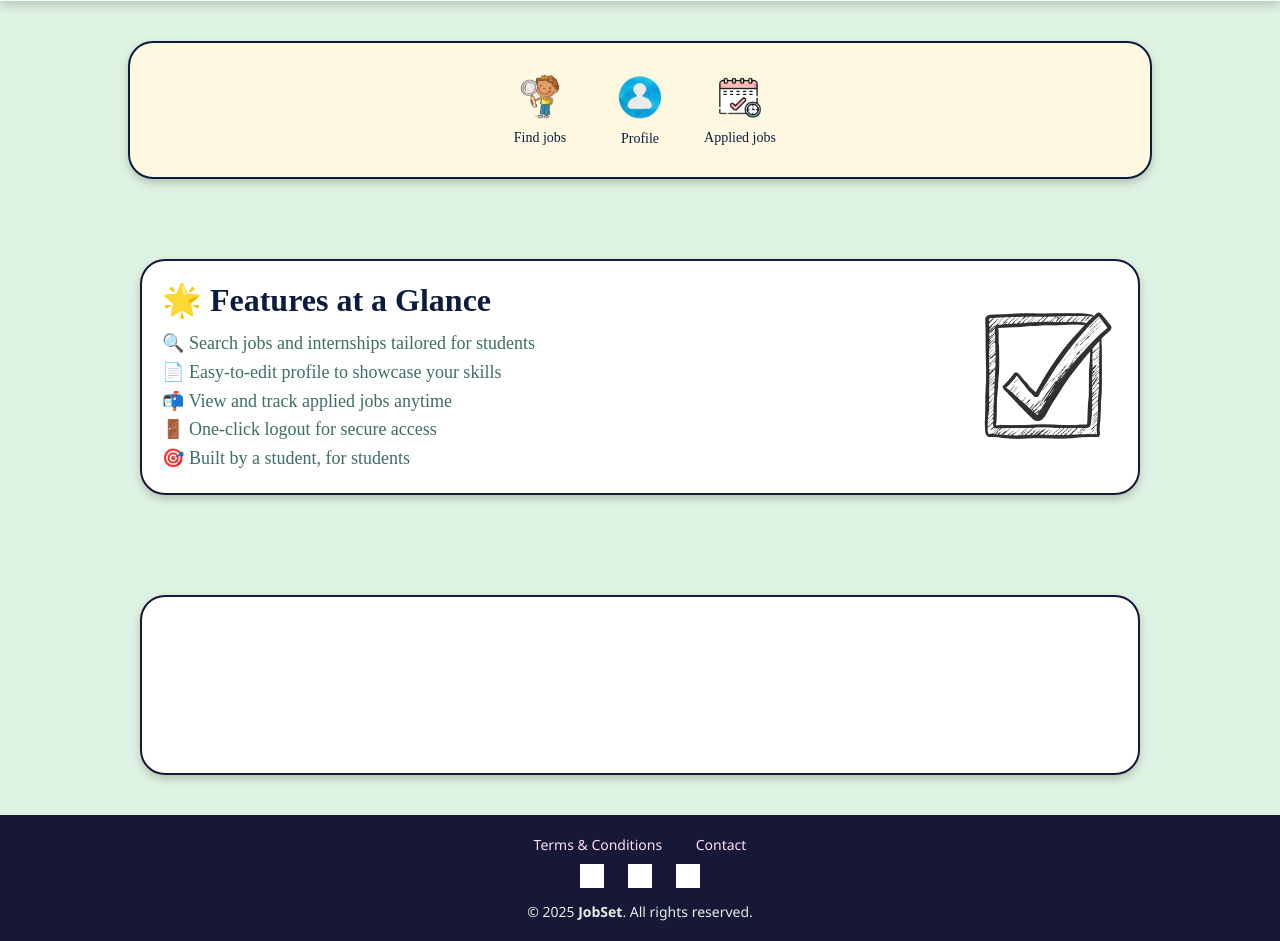
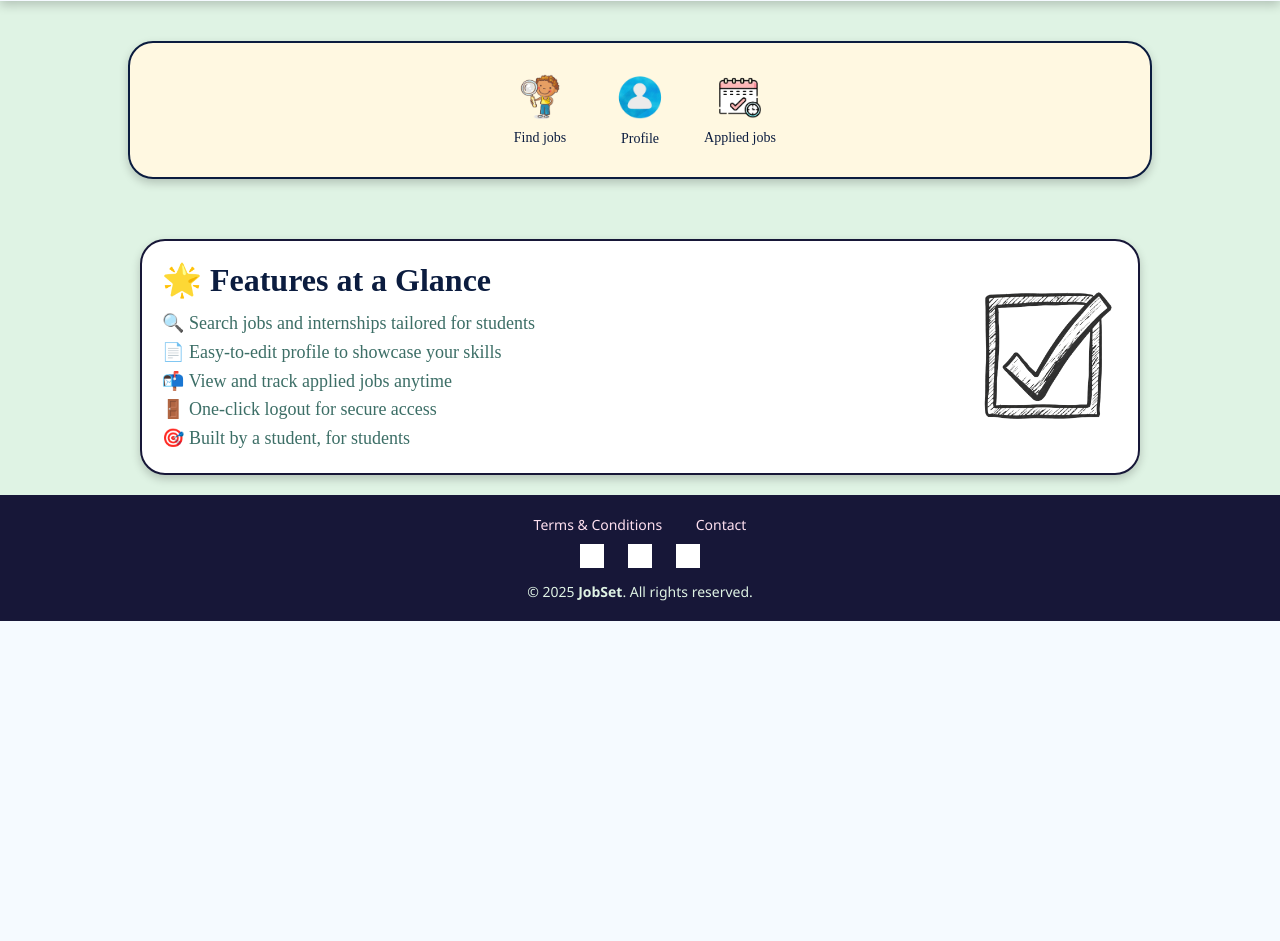
Before and after one commit to ishantiwariii/jobSet, a Django app: page /dashboard/dashboard/ in a window 1280 px wide. Shown: the part 581-1522 px from the top of the page. After the commit the page ends 1202 px from the top, so only its background shows below. Run offline with Django 5.2, Linux system fonts and the light colour scheme; the visitor is signed in with stand-in values (Sample User, id 1); grey boxes are pictures that could not be loaded.

Commit message:
some more bug fixed

```diff
--- a/core/templates/home.html
+++ b/core/templates/home.html
@@ -21,6 +21,7 @@
                 </p>
             </div>
         </section>
+
         <section class="user-info">
             <div class="container">
 
@@ -35,6 +36,7 @@
                 </a>
             </div>
         </section>
+
         <section class="lower-val">
             <div class="upper-side card">
                 <div class="text-part">
@@ -49,8 +51,7 @@
                 </div>
                     <img src="{% static 'images/checked.png' %}" alt="key-check" class="check">
             </div>
-            <div class="lower-side card">
-            </div>
         </section>
+
     </main>
 {% endblock  %}
--- a/static/css/applied-jobs.css
+++ b/static/css/applied-jobs.css
@@ -1,3 +1,6 @@
+body{
+    height: 100vh;
+}
 .applied-jobs-page {
     padding: 30px;
     height: 100vh;
--- a/static/css/home.css
+++ b/static/css/home.css
@@ -112,9 +112,9 @@
     flex-direction: column;
     border: 2px solid #3c6e66;
     max-width: 1000px;
-    width: 90%;
+    width: 100%;
     min-height: 180px;
-    margin: 40px auto;
+    margin: 20px auto;
     padding: 20px;
     box-shadow: 0 4px 10px rgba(0, 0, 0, 0.2);
     border: 2px solid #171738;
```
Also changed, not shown: media/profile_images/John.jpg (added).
